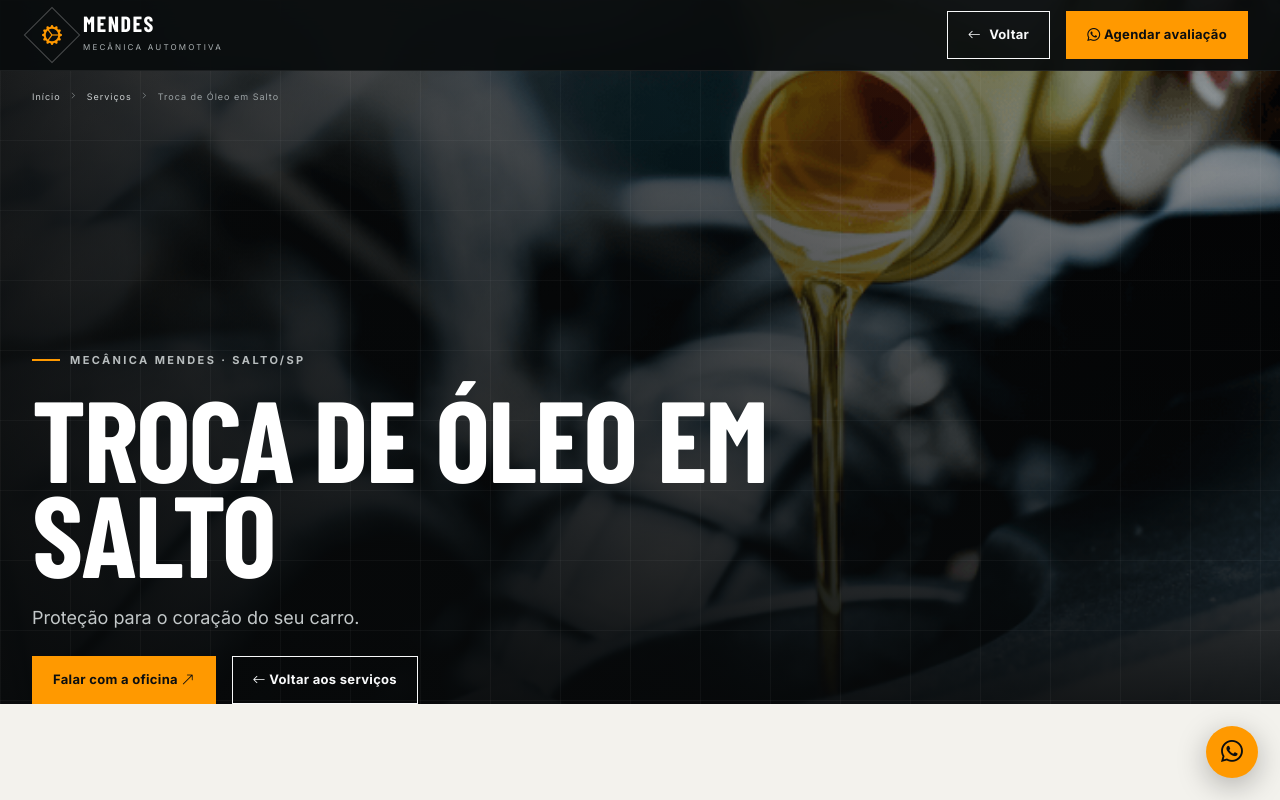
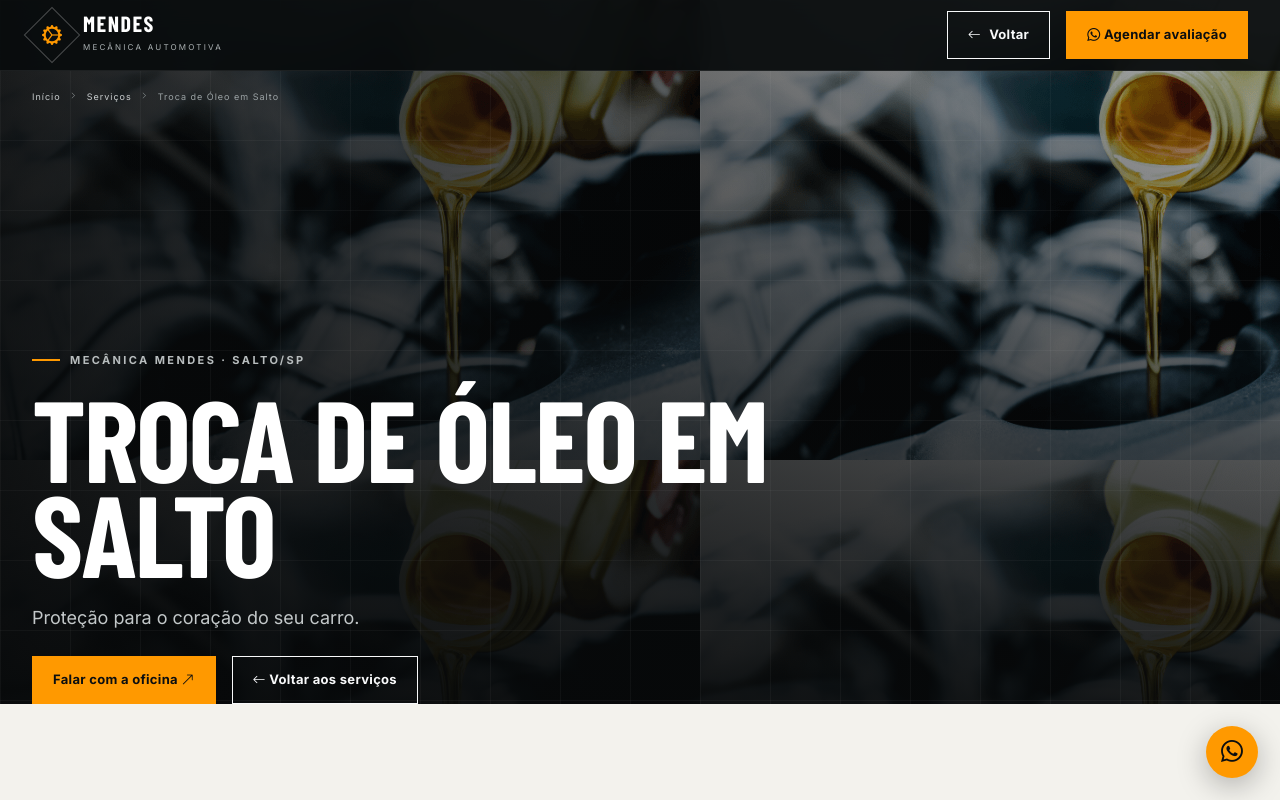
Before and after one commit to lzzamboniofc/MecanicaMendesSalto, a website built with Vite: page servicos/troca-de-oleo.html in a window 1280 px wide. Shown: the top 800 px of the page. Built offline with nearby package versions, Linux system fonts and the light colour scheme; files whose address does not match are found by name; a web font is replaced by a local one.

Commit message:
Corrige imagens de fundo das páginas de serviços no GitHub Pages

```diff
--- a/servicos/troca-de-oleo.html
+++ b/servicos/troca-de-oleo.html
@@ -39,7 +39,7 @@
                     class="bi bi-whatsapp"></i> Agendar avaliação</a></div>
         </div>
     </nav>
-    <header class="service-hero" style="--service-image:url('../assets/images/servicos/oleo.png')">
+    <header class="service-hero" style="background-image: linear-gradient(0deg, rgba(7, 9, 10, .92), rgba(7, 9, 10, .18)), linear-gradient(90deg, rgba(7, 9, 10, .9), rgba(7, 9, 10, .1)), url('../assets/images/servicos/oleo.png')">
         <div class="container">
             <div class="service-breadcrumb"><a href="../index.html">Início</a><i class="bi bi-chevron-right"></i><a
                     href="../index.html#servicos">Serviços</a><i class="bi bi-chevron-right"></i><span>Troca de Óleo em
```
